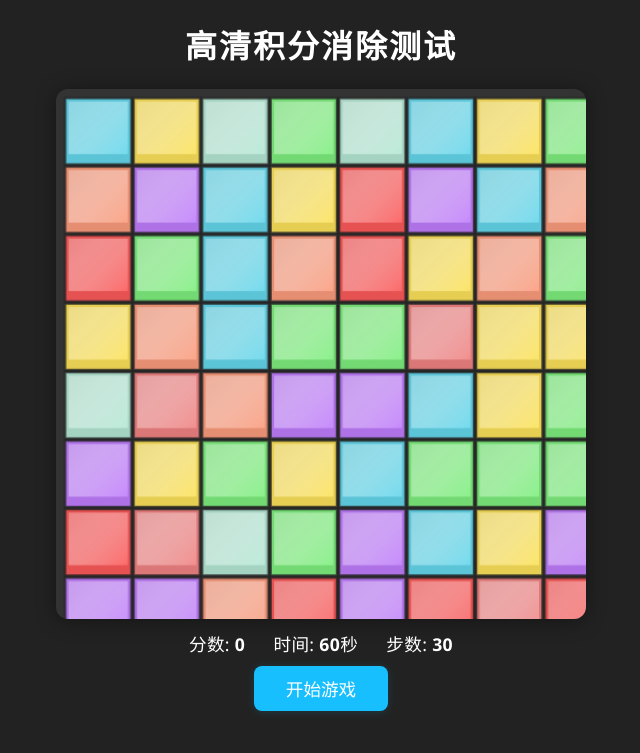
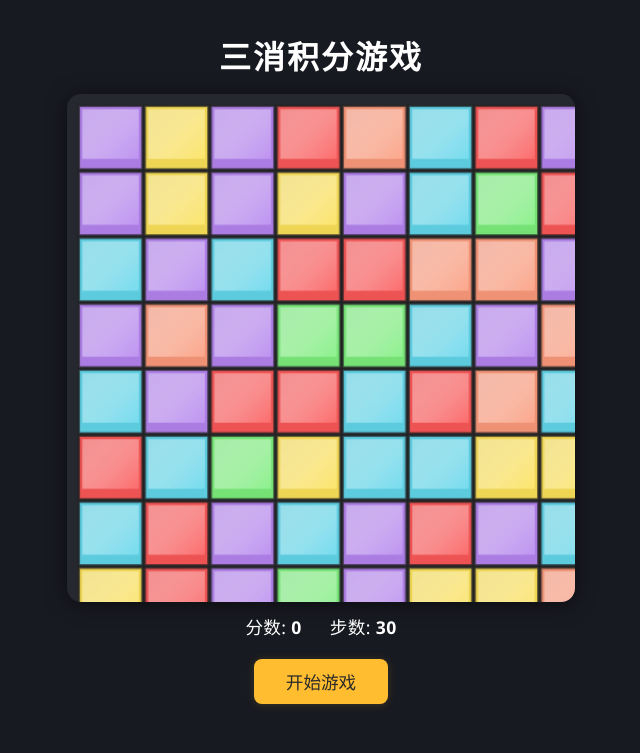
Before and after one commit to Dreamchaser-aus/candybackend, a Flask app: page /game in a window 1280 px wide. Shown: the top 753 px of the page, without its empty margins (319-959 px from the left). Run offline with Flask 3, Linux system fonts and the light colour scheme; some libraries are stand-ins or nearby versions.

Commit message:
Update game.html

```diff
--- a/templates/game.html
+++ b/templates/game.html
@@ -2,31 +2,31 @@
 <html lang="zh">
 <head>
   <meta charset="UTF-8">
-    <title>积分测试游戏 - 高清体验版</title>
-    <meta name="viewport" content="width=device-width,initial-scale=1,maximum-scale=1,user-scalable=no">
+  <title>三消积分游戏</title>
+  <meta name="viewport" content="width=device-width,initial-scale=1">
   <style>
-        html, body { margin:0; padding:0; background: #222; color: #fff; font-family: "Segoe UI", Arial, sans-serif;}
+    html,body { background: #181a21; color: #fff; font-family: 'Segoe UI', Arial, sans-serif; margin:0; padding:0;}
+    h1 {text-align:center; letter-spacing:2px; margin:1em 0 0.5em;}
     .center { text-align:center; }
-        canvas { background: #333; display: block; margin: 18px auto 12px auto; border-radius: 12px; box-shadow: 0 2px 20px #0006; }
-        #scorebar {font-size:1.1rem; letter-spacing:.02em; display:flex; justify-content:center; gap:1.6em;}
-        #gameOverModal { position: fixed; top: 0; left: 0; width: 100%; height: 100%; background: rgba(0,0,0,0.85);
+    canvas { background: #26282f; display: block; margin: 0 auto 12px auto; border-radius: 14px; box-shadow: 0 2px 20px #0008; }
+    #scorebar {font-size:1.1rem; letter-spacing:.02em; display:flex; justify-content:center; gap:1.6em; margin-bottom:10px;}
+    #gameOverModal { position: fixed; top: 0; left: 0; width: 100vw; height: 100vh; background: rgba(0,0,0,0.87);
       color: #fff; display: none; justify-content: center; align-items: center; flex-direction: column; z-index:99; }
-        #gameOverModal button { padding: 10px 32px; margin-top: 28px; background: #ff7900; color: white;
+    #gameOverModal button { padding: 12px 34px; margin-top: 26px; background: #18bfff; color: white;
       border: none; border-radius: 8px; font-size:1.1rem; cursor: pointer; box-shadow: 0 2px 6px #0004;}
-        #gameOverModal button:hover { background: #ff9800; }
-        #controlButton { margin:10px auto; padding:10px 32px; font-size:1.1rem; background:#18bfff; color:#fff; border:0; border-radius:8px; box-shadow:0 1px 8px #18bfff2b; cursor:pointer; transition:.15s;}
-        #controlButton:hover { background: #0e7dc4;}
-        @media (max-width: 600px) {
-            canvas { width: 99vw !important; height: 99vw !important; max-width: 99vw !important; max-height: 99vw !important;}
+    #gameOverModal button:hover { background: #0098e0;}
+    #controlButton { margin:10px auto; padding:10px 32px; font-size:1.1rem; background:#ffbd2f; color:#2a2a2a; border:0; border-radius:8px; box-shadow:0 1px 8px #ffbb2f2b; cursor:pointer; transition:.15s;}
+    #controlButton:hover { background: #ffdf2e;}
+    @media (max-width: 650px) {
+      canvas { width: 98vw !important; height: 98vw !important; max-width: 98vw !important; max-height: 98vw !important;}
     }
   </style>
 </head>
 <body>
-    <div class="center"><h1 style="letter-spacing:2px;">高清积分消除测试</h1></div>
+  <h1>三消积分游戏</h1>
   <canvas id="gameCanvas"></canvas>
   <div id="scorebar">
       <span>分数: <b id="score">0</b></span>
-        <span>时间: <b id="timer">60</b>秒</span>
       <span>步数: <b id="moves">30</b></span>
   </div>
   <div class="center">
@@ -40,30 +40,27 @@
 
   <script src="https://code.jquery.com/jquery-3.6.0.min.js"></script>
   <script>
-    // ========== 高清画质 Canvas 自动适配 ==========
-
+  // ================== 三消游戏逻辑核心 ==================
   const GRID_SIZE = 8;
-    const CELL_SIZE = 60; // 逻辑格子大小
-    const PADDING = 8;
+  const CELL_SIZE = 56;
+  const PADDING = 10;
   const COLORS = [
-        "#ff5757", "#ffe457", "#62d9ee", "#7df27d", "#c17cff",
-        "#fe9b7b", "#b5ead7", "#f38181"
+      "#ff5757", "#ffe457", "#62d9ee", "#7df27d", "#b785f2", "#ff9b7b"
   ];
-    const GAME_TIME = 60, MAX_MOVES = 30;
+  const MAX_MOVES = 30;
 
   let grid = [];
-    let score = 0, timeLeft = GAME_TIME, movesLeft = MAX_MOVES;
-    let gameActive = false, gamePaused = true;
-    let timerInterval = null, selectedCell = null;
+  let score = 0, movesLeft = MAX_MOVES;
+  let gameActive = false;
+  let selectedCell = null, animating = false;
 
-    // 支持高清显示/自适应屏幕
+  // 高清 Canvas 适配
   const canvas = document.getElementById('gameCanvas');
   const ctx = canvas.getContext('2d');
   function resizeCanvas() {
       let logical = GRID_SIZE * CELL_SIZE + PADDING*2;
-        // 适配窗口
       let pixelRatio = window.devicePixelRatio || 1;
-        let dispWidth = Math.min(window.innerWidth, window.innerHeight, 540) - 10;
+      let dispWidth = Math.min(window.innerWidth, window.innerHeight, 520) - 12;
       let scale = dispWidth / logical;
       canvas.width = logical * pixelRatio;
       canvas.height = logical * pixelRatio;
@@ -74,18 +71,28 @@
   }
   window.addEventListener('resize', resizeCanvas);
 
-    // ==== 逻辑 ====
-    function initGame() {
-        grid = [];
+  // 初始化新盘面
+  function randomColor() { return Math.floor(Math.random()*COLORS.length);}
+  function fillGridNoMatch() {
       for (let row = 0; row < GRID_SIZE; row++) {
           grid[row] = [];
           for (let col = 0; col < GRID_SIZE; col++) {
-                grid[row][col] = Math.floor(Math.random() * COLORS.length);
+              do {
+                  grid[row][col] = randomColor();
+              } while (isMatchAt(row, col));
           }
       }
-        score = 0; timeLeft = GAME_TIME; movesLeft = MAX_MOVES;
-        gameActive = false; gamePaused = true;
-        clearInterval(timerInterval);
+  }
+  function isMatchAt(row, col) {
+      const color = grid[row][col];
+      if (col>=2 && grid[row][col-1]===color && grid[row][col-2]===color) return true;
+      if (row>=2 && grid[row-1][col]===color && grid[row-2][col]===color) return true;
+      return false;
+  }
+  function initGame() {
+      fillGridNoMatch();
+      score = 0; movesLeft = MAX_MOVES;
+      gameActive = false; selectedCell = null; animating = false;
       updateUI();
       document.getElementById('controlButton').textContent = "开始游戏";
       render();
@@ -94,20 +101,19 @@
   function render() {
       let s = CELL_SIZE, pad = PADDING;
       ctx.clearRect(0, 0, canvas.width, canvas.height);
-        // 画棋盘
+      // 绘制棋盘
       for (let row = 0; row < GRID_SIZE; row++) {
           for (let col = 0; col < GRID_SIZE; col++) {
               let x = pad + col * s, y = pad + row * s;
               ctx.save();
-                // 方块主色
               ctx.fillStyle = COLORS[grid[row][col]];
-                ctx.globalAlpha = 0.88;
+              ctx.globalAlpha = 0.92;
               ctx.fillRect(x, y, s-2, s-2);
 
-                // 光泽效果
+              // 高光
               ctx.globalAlpha = 1;
               let grad = ctx.createLinearGradient(x, y, x+s, y+s);
-                grad.addColorStop(0, "#fff4");
+              grad.addColorStop(0, "#fff5");
               grad.addColorStop(1, COLORS[grid[row][col]]);
               ctx.fillStyle = grad;
               ctx.fillRect(x+3, y+3, s-8, s-14);
@@ -130,13 +136,13 @@
       }
   }
 
+  // 输入与交换
   function getCanvasPosition(e) {
       let rect = canvas.getBoundingClientRect();
       let pixelRatio = window.devicePixelRatio || 1;
       let x = ((e.touches ? e.touches[0].clientX : e.clientX) - rect.left);
       let y = ((e.touches ? e.touches[0].clientY : e.clientY) - rect.top);
-        // 兼容缩放
-        let dispWidth = Math.min(window.innerWidth, window.innerHeight, 540) - 10;
+      let dispWidth = Math.min(window.innerWidth, window.innerHeight, 520) - 12;
       let logical = GRID_SIZE * CELL_SIZE + PADDING*2;
       let scale = logical / dispWidth;
       return { x: x*scale, y: y*scale };
@@ -157,29 +163,126 @@
       const colDiff = Math.abs(cell1.col - cell2.col);
       return (rowDiff === 1 && colDiff === 0) || (rowDiff === 0 && colDiff === 1);
   }
-    function swapCells(cell1, cell2) {
-        const temp = grid[cell1.row][cell1.col];
-        grid[cell1.row][cell1.col] = grid[cell2.row][cell2.col];
-        grid[cell2.row][cell2.col] = temp;
-        score += 10;
+
+  function trySwap(cell1, cell2) {
+      if (!gameActive || animating) return;
+      // 交换
+      swap(cell1, cell2);
+      let matches = findMatches();
+      if (matches.length === 0) {
+          // 没有消除，交换回去
+          setTimeout(() => { swap(cell1, cell2); selectedCell = null; render(); }, 180);
+      } else {
+          // 有消除，扣步数
           movesLeft--;
+          processMatches(matches, function() {
+              selectedCell = null;
               updateUI();
               if (movesLeft <= 0) endGame();
+          });
+      }
       render();
   }
-    // 支持鼠标和触摸
+
+  function swap(cell1, cell2) {
+      let tmp = grid[cell1.row][cell1.col];
+      grid[cell1.row][cell1.col] = grid[cell2.row][cell2.col];
+      grid[cell2.row][cell2.col] = tmp;
+  }
+
+  // 查找所有三连
+  function findMatches() {
+      let matches = [];
+      // 行
+      for (let row = 0; row < GRID_SIZE; row++) {
+          let cnt = 1, prev = grid[row][0];
+          for (let col = 1; col < GRID_SIZE; col++) {
+              if (grid[row][col] === prev) cnt++;
+              else {
+                  if (cnt >= 3) matches.push({ type:'row', row, col:col-cnt, len:cnt });
+                  cnt = 1; prev = grid[row][col];
+              }
+          }
+          if (cnt >= 3) matches.push({ type:'row', row, col:GRID_SIZE-cnt, len:cnt });
+      }
+      // 列
+      for (let col = 0; col < GRID_SIZE; col++) {
+          let cnt = 1, prev = grid[0][col];
+          for (let row = 1; row < GRID_SIZE; row++) {
+              if (grid[row][col] === prev) cnt++;
+              else {
+                  if (cnt >= 3) matches.push({ type:'col', col, row:row-cnt, len:cnt });
+                  cnt = 1; prev = grid[row][col];
+              }
+          }
+          if (cnt >= 3) matches.push({ type:'col', col, row:GRID_SIZE-cnt, len:cnt });
+      }
+      return matches;
+  }
+
+  // 消除并下落
+  function processMatches(matches, cb) {
+      animating = true;
+      // 标记消除
+      let toClear = Array.from({length:GRID_SIZE},()=>Array(GRID_SIZE).fill(false));
+      for (let m of matches) {
+          if (m.type==='row') for(let c=0;c<m.len;c++) toClear[m.row][m.col+c]=true;
+          else for(let r=0;r<m.len;r++) toClear[m.row+r][m.col]=true;
+      }
+      // 加分
+      let cleared = 0;
+      for (let r = 0; r < GRID_SIZE; r++) for (let c = 0; c < GRID_SIZE; c++) if (toClear[r][c]) cleared++;
+      score += cleared * 20;
+      updateUI();
+
+      // 闪烁动画
+      let flashCt=0;
+      let flash = setInterval(()=>{
+          for (let r=0;r<GRID_SIZE;r++) for(let c=0;c<GRID_SIZE;c++)
+              if(toClear[r][c]) grid[r][c] = null;
+          render();
+          flashCt++;
+          if (flashCt>1) {
+              clearInterval(flash);
+              dropAndFill(toClear, cb);
+          }
+      }, 100);
+  }
+  function dropAndFill(toClear, cb) {
+      // 下落
+      for (let c = 0; c < GRID_SIZE; c++) {
+          let pointer = GRID_SIZE-1;
+          for (let r = GRID_SIZE-1; r >=0; r--) {
+              if (!toClear[r][c]) {
+                  grid[pointer][c] = grid[r][c];
+                  pointer--;
+              }
+          }
+          for (let r=pointer;r>=0;r--) grid[r][c]=randomColor();
+      }
+      render();
+      // 检查连锁
+      setTimeout(()=>{
+          let m = findMatches();
+          if(m.length>0) processMatches(m, cb);
+          else { animating=false; cb&&cb(); }
+      }, 140);
+  }
+
+  // 交互
   canvas.addEventListener('click', handleInput);
   canvas.addEventListener('touchstart', handleInput);
   function handleInput(e) {
-        if (!gameActive || gamePaused) return;
+      if (!gameActive || animating) return;
       let pos = getCanvasPosition(e);
       let cell = getCellFromPosition(pos.x, pos.y);
+      if (!cell) return;
       if (!selectedCell) {
           selectedCell = cell;
       } else if (cellsEqual(selectedCell, cell)) {
           selectedCell = null;
       } else if (areAdjacent(selectedCell, cell)) {
-            swapCells(selectedCell, cell);
+          trySwap(selectedCell, cell);
           selectedCell = null;
       } else {
           selectedCell = cell;
@@ -188,21 +291,8 @@
       if (e.touches) e.preventDefault();
   }
 
-    function startTimer() {
-        clearInterval(timerInterval);
-        timerInterval = setInterval(() => {
-            if (!gameActive || gamePaused) return;
-            timeLeft--;
-            updateUI();
-            if (timeLeft <= 0 || movesLeft <= 0) {
-                clearInterval(timerInterval);
-                endGame();
-            }
-        }, 1000);
-    }
   function updateUI() {
       document.getElementById('score').textContent = score;
-        document.getElementById('timer').textContent = timeLeft;
       document.getElementById('moves').textContent = movesLeft;
   }
   function endGame() {
@@ -215,40 +305,34 @@
       document.getElementById('gameOverModal').style.display = 'none';
       initGame();
   }
-    // 你可以将 userId 换成当前登录用户的实际ID
+
+  // 你的后端用户ID
   let userId = '100001';
   function submitScore() {
       $.post("/play", {
           user_id: userId,
-            score: score
+          score: score,
+          game_name: "三消游戏"
       }, function(data) {
-            // 成功可加动画/排行等
+          // 上传成功逻辑
       }).fail(function(err) {
           alert("提交失败: " + (err.responseJSON?.error || "未知错误"));
       });
   }
+
   document.getElementById('controlButton').addEventListener('click', () => {
       if (!gameActive) {
           gameActive = true;
-            gamePaused = false;
           document.getElementById('controlButton').textContent = "暂停";
-            startTimer();
+          render();
           return;
       }
-        if (gamePaused) {
-            gamePaused = false;
-            document.getElementById('controlButton').textContent = "暂停";
-            startTimer();
-        } else {
-            gamePaused = true;
-            document.getElementById('controlButton').textContent = "继续";
-            clearInterval(timerInterval);
-        }
+      // 暂停可实现，但三消步数型一般无暂停
   });
 
   // 初始化
   initGame();
-    setTimeout(resizeCanvas, 10);
+  setTimeout(resizeCanvas, 20);
 
   </script>
 </body>
```
Lines whose indentation alone changed are shown as unchanged.
